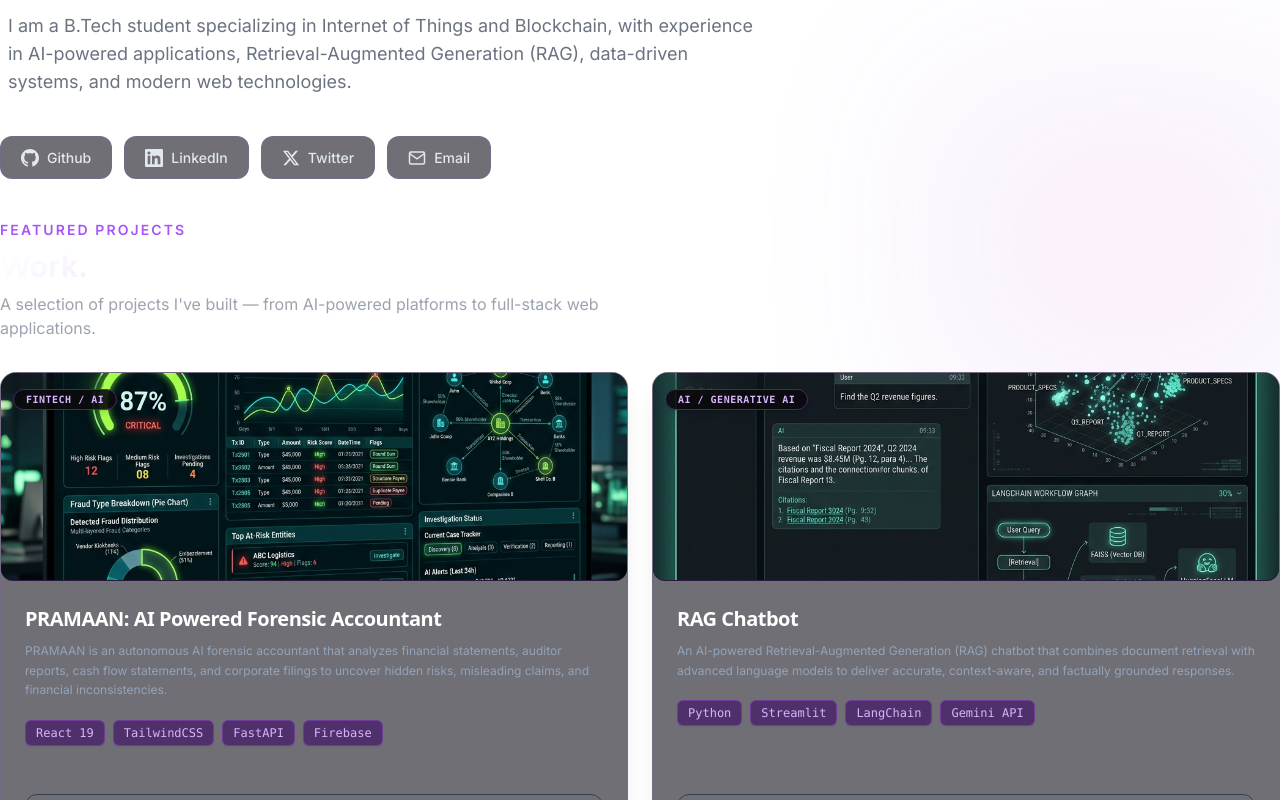
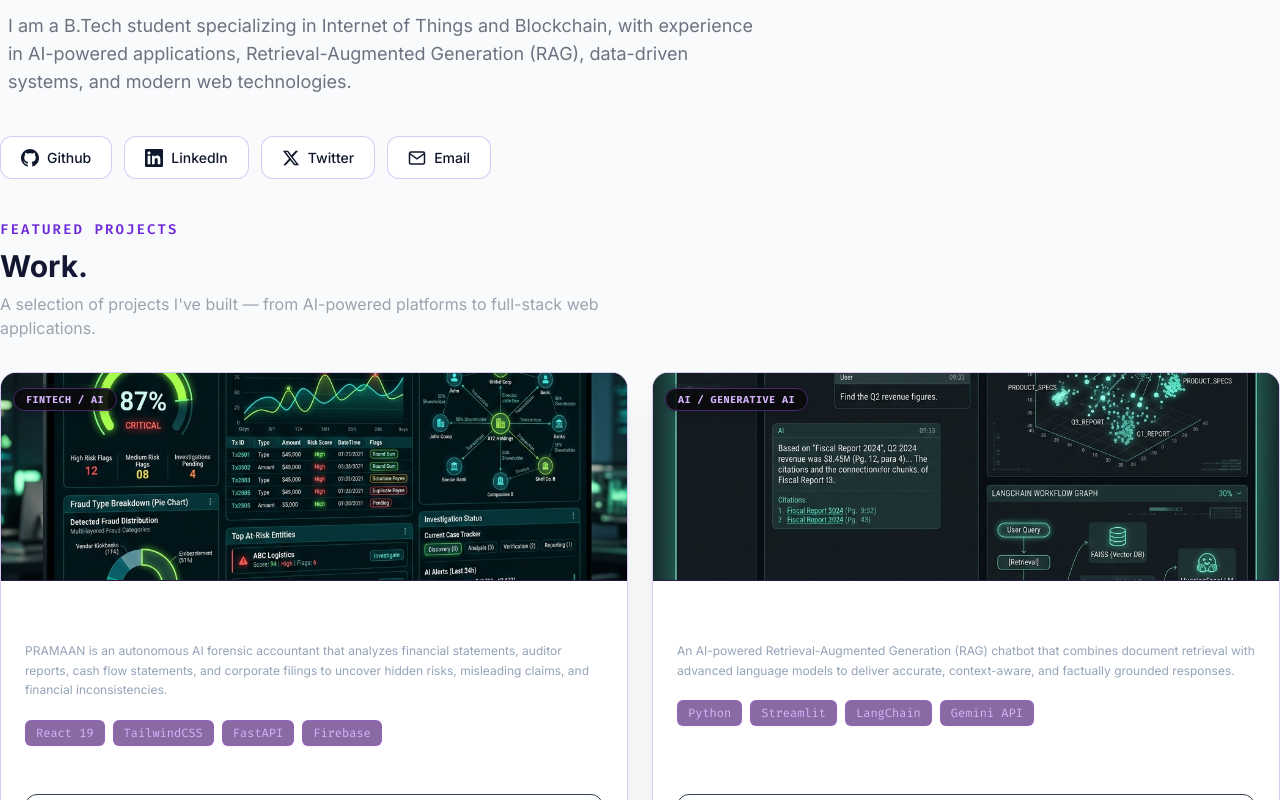
Before and after one commit to AaminSingh/my-portfolio, a Next.js app: page / in a window 1280 px wide. Shown: the part 460-1260 px from the top of the page. Built offline with nearby package versions, Linux system fonts and the light colour scheme.

Commit message:
feat(theme): implement 4 hacker theme variable palettes in styles/globals.css

```diff
--- a/styles/globals.css
+++ b/styles/globals.css
@@ -1,22 +1,115 @@
-@import url("https://fonts.googleapis.com/css2?family=Inter:wght@300;400;500;600;700;800&display=swap");
+@import url("https://fonts.googleapis.com/css2?family=Fira+Code:wght@400;500;600;700&family=Inter:wght@300;400;500;600;700;800&display=swap");
 @tailwind base;
 @tailwind components;
 @tailwind utilities;
 @import "./markdown.css";
 
+/* =========================================================================
+   FOUR DISTINCT THEME PALETTES WITH 100% SOLID OPAQUE DRAWER BACKGROUNDS
+   ========================================================================= */
+
+/* THEME 1: Cyber Purple (Default) */
+:root, [data-theme="purple"] {
+  --bg-main: #0a0a0d;
+  --bg-card: #12111f;
+  --bg-card-hover: #171629;
+  --bg-drawer: #0a0a0d; /* 100% Solid dark background for drawer */
+  --accent-primary: #c084fc;
+  --accent-secondary: #a855f7;
+  --accent-tertiary: #818cf8;
+  --accent-glow: rgba(168, 85, 247, 0.4);
+  --border-color: rgba(168, 85, 247, 0.3);
+  --border-hover: rgba(168, 85, 247, 0.6);
+  --badge-bg: rgba(168, 85, 247, 0.15);
+  --text-main: #f1f5f9;
+  --text-sub: #94a3b8;
+  --header-bg: #0a0a0d;
+}
+
+/* THEME 2: Neon Matrix / Cyber Mint */
+[data-theme="green"] {
+  --bg-main: #080c0a;
+  --bg-card: #0d1410;
+  --bg-card-hover: #121c16;
+  --bg-drawer: #080c0a; /* 100% Solid dark background for drawer */
+  --accent-primary: #4ade80;
+  --accent-secondary: #2dd4bf;
+  --accent-tertiary: #10b981;
+  --accent-glow: rgba(74, 222, 128, 0.4);
+  --border-color: rgba(74, 222, 128, 0.3);
+  --border-hover: rgba(74, 222, 128, 0.6);
+  --badge-bg: rgba(74, 222, 128, 0.15);
+  --text-main: #f1f5f9;
+  --text-sub: #94a3b8;
+  --header-bg: #080c0a;
+}
+
+/* THEME 3: Hyper Blue / Electric Cyan */
+[data-theme="blue"] {
+  --bg-main: #060b14;
+  --bg-card: #0c1626;
+  --bg-card-hover: #111f36;
+  --bg-drawer: #060b14; /* 100% Solid dark background for drawer */
+  --accent-primary: #38bdf8;
+  --accent-secondary: #06b6d4;
+  --accent-tertiary: #60a5fa;
+  --accent-glow: rgba(56, 189, 248, 0.4);
+  --border-color: rgba(56, 189, 248, 0.3);
+  --border-hover: rgba(56, 189, 248, 0.6);
+  --badge-bg: rgba(56, 189, 248, 0.15);
+  --text-main: #f1f5f9;
+  --text-sub: #94a3b8;
+  --header-bg: #060b14;
+}
+
+/* THEME 4: Clean Light / Minimalist White (Rich High-Contrast Deep Purple) */
+[data-theme="light"] {
+  --bg-main: #f8fafc;
+  --bg-card: #ffffff;
+  --bg-card-hover: #f1f5f9;
+  --bg-drawer: #ffffff; /* 100% Solid clean white background for drawer */
+  --accent-primary: #6d28d9; /* High-contrast vibrant deep purple */
+  --accent-secondary: #7c3aed;
+  --accent-tertiary: #4f46e5;
+  --accent-glow: rgba(109, 40, 217, 0.2);
+  --border-color: rgba(109, 40, 217, 0.25);
+  --border-hover: rgba(109, 40, 217, 0.6);
+  --badge-bg: rgba(109, 40, 217, 0.08);
+  --text-main: #0f172a;
+  --text-sub: #475569;
+  --header-bg: #ffffff;
+}
+
 * {
   font-family: "Inter", sans-serif;
 }
 
+code, pre, .font-mono {
+  font-family: "Fira Code", monospace;
+}
+
 html {
   scroll-behavior: smooth;
+  background-color: var(--bg-main);
+  color: var(--text-main);
+  transition: background-color 0.4s ease, color 0.4s ease;
 }
 
 body {
-  @apply dark:bg-black dark:text-white;
+  background-color: var(--bg-main);
+  color: var(--text-main);
+  transition: background-color 0.4s ease, color 0.4s ease;
 }
 
-/* === Gradient Background Glows === */
+/* === Hero Gradient Text === */
+.hero-gradient-text {
+  background: linear-gradient(135deg, var(--text-main) 0%, var(--accent-primary) 100%);
+  -webkit-background-clip: text;
+  -webkit-text-fill-color: transparent;
+  background-clip: text;
+}
+
+/* === Dynamic Radial Glow Orbs === */
 .gradient-circle {
   position: fixed;
   pointer-events: none;
@@ -24,16 +117,17 @@ body {
   top: -100px;
   left: 50%;
   transform: translateX(-50%);
-  height: 400px;
-  width: 600px;
-  opacity: 0.15;
-  filter: blur(80px);
+  height: 450px;
+  width: 650px;
+  opacity: 0.22;
+  filter: blur(90px);
   background: radial-gradient(
     circle,
-    rgba(168, 85, 247, 1) 0%,
-    rgba(99, 102, 241, 0.6) 50%,
-    rgba(236, 72, 153, 0.3) 100%
+    var(--accent-secondary) 0%,
+    var(--accent-tertiary) 50%,
+    transparent 100%
   );
+  transition: background 0.5s ease;
 }
 
 .gradient-circle-bottom {
@@ -42,41 +136,42 @@ body {
   z-index: -1;
   bottom: -100px;
   right: -100px;
-  height: 400px;
-  width: 500px;
-  opacity: 0.1;
-  filter: blur(80px);
+  height: 450px;
+  width: 550px;
+  opacity: 0.18;
+  filter: blur(90px);
   background: radial-gradient(
     circle,
-    rgba(236, 72, 153, 1) 0%,
-    rgba(168, 85, 247, 0.6) 50%,
-    rgba(99, 102, 241, 0.3) 100%
+    var(--accent-primary) 0%,
+    var(--accent-secondary) 50%,
+    transparent 100%
   );
+  transition: background 0.5s ease;
 }
 
-/* === Glassmorphism Cards === */
+/* === Theme Responsive Glass Cards === */
 .glass-card {
-  background: rgba(15, 15, 25, 0.6);
+  background: var(--bg-card);
   backdrop-filter: blur(20px);
   -webkit-backdrop-filter: blur(20px);
-  border: 1px solid rgba(168, 85, 247, 0.1);
+  border: 1px solid var(--border-color);
   border-radius: 16px;
   transition: all 0.4s cubic-bezier(0.4, 0, 0.2, 1);
 }
 
 .glass-card:hover {
-  transform: translateY(-8px);
-  border-color: rgba(168, 85, 247, 0.3);
+  transform: translateY(-6px);
+  border-color: var(--border-hover);
   box-shadow:
-    0 20px 60px rgba(0, 0, 0, 0.3),
-    0 0 40px rgba(168, 85, 247, 0.1);
+    0 20px 50px rgba(0, 0, 0, 0.2),
+    0 0 35px var(--accent-glow);
 }
 
 .glass-modal {
-  background: rgba(10, 10, 20, 0.95);
+  background: var(--bg-card);
   backdrop-filter: blur(30px);
   -webkit-backdrop-filter: blur(30px);
-  border: 1px solid rgba(168, 85, 247, 0.15);
+  border: 1px solid var(--border-color);
   border-radius: 20px;
 }
 
@@ -95,10 +190,10 @@ body {
   bottom: -2px;
   background: linear-gradient(
     45deg,
-    #a855f7,
-    #6366f1,
-    #ec4899,
-    #a855f7
+    var(--accent-primary),
+    var(--accent-secondary),
+    var(--accent-tertiary),
+    var(--accent-primary)
   );
   border-radius: 18px;
   z-index: -1;
@@ -110,37 +205,37 @@ body {
   opacity: 1;
 }
 
-/* === Technology Badges === */
+/* === Dynamic Badges === */
 .tech-badge {
   display: inline-flex;
   align-items: center;
   padding: 4px 12px;
   font-size: 0.75rem;
+  font-family: "Fira Code", monospace;
   font-weight: 500;
   border-radius: 9999px;
-  background: rgba(168, 85, 247, 0.1);
-  color: #c084fc;
-  border: 1px solid rgba(168, 85, 247, 0.2);
+  background: var(--badge-bg);
+  color: var(--accent-primary);
+  border: 1px solid var(--border-color);
   transition: all 0.3s ease;
   white-space: nowrap;
 }
 
 .tech-badge:hover {
-  background: rgba(168, 85, 247, 0.2);
-  border-color: rgba(168, 85, 247, 0.4);
-  box-shadow: 0 0 15px rgba(168, 85, 247, 0.2);
+  border-color: var(--border-hover);
+  box-shadow: 0 0 15px var(--accent-glow);
 }
 
-/* === Social Links Glow === */
+/* === Dynamic Social Links === */
 .social-link {
   display: inline-flex;
   align-items: center;
   gap: 8px;
   padding: 10px 20px;
   border-radius: 12px;
-  background: rgba(15, 15, 25, 0.6);
-  border: 1px solid rgba(168, 85, 247, 0.15);
-  color: #e2e8f0;
+  background: var(--bg-card);
+  border: 1px solid var(--border-color);
+  color: var(--text-main);
   font-size: 0.875rem;
   font-weight: 500;
   text-decoration: none;
@@ -149,26 +244,18 @@ body {
 }
 
 .social-link:hover {
-  background: rgba(168, 85, 247, 0.15);
-  border-color: rgba(168, 85, 247, 0.4);
-  color: #c084fc;
+  background: var(--badge-bg);
+  border-color: var(--border-hover);
+  color: var(--accent-primary);
   transform: translateY(-3px);
   box-shadow:
-    0 10px 30px rgba(0, 0, 0, 0.2),
-    0 0 20px rgba(168, 85, 247, 0.15);
+    0 10px 30px rgba(0, 0, 0, 0.15),
+    0 0 20px var(--accent-glow);
 }
 
-.social-link svg {
-  transition: all 0.3s ease;
-}
-
-.social-link:hover svg {
-  filter: drop-shadow(0 0 6px rgba(168, 85, 247, 0.6));
-}
-
-/* === Keyword Highlight === */
+/* === Dynamic Keyword Highlight === */
 .highlight-keyword {
-  color: #c084fc;
+  color: var(--accent-primary);
   font-weight: 600;
   position: relative;
 }
@@ -180,8 +267,8 @@ body {
   left: 0;
   width: 100%;
   height: 2px;
-  background: linear-gradient(90deg, #a855f7, #6366f1);
-  opacity: 0;
+  background: linear-gradient(90deg, var(--accent-primary), var(--accent-secondary));
+  opacity: 0.7;
   transition: opacity 0.3s ease;
 }
 
@@ -189,13 +276,13 @@ body {
   opacity: 1;
 }
 
-/* === Modal Styles === */
+/* === Modal === */
 .modal-backdrop {
   position: fixed;
   inset: 0;
   z-index: 50;
-  background: rgba(0, 0, 0, 0.7);
-  backdrop-filter: blur(8px);
+  background: rgba(0, 0, 0, 0.85);
+  backdrop-filter: blur(10px);
   display: flex;
   align-items: center;
   justify-content: center;
@@ -213,263 +300,89 @@ body {
   width: 4px;
 }
 
-.modal-content::-webkit-scrollbar-track {
-  background: transparent;
-}
-
 .modal-content::-webkit-scrollbar-thumb {
-  background: rgba(168, 85, 247, 0.3);
+  background: var(--border-color);
   border-radius: 10px;
 }
 
-@keyframes modalSlideIn {
-  0% {
-    opacity: 0;
-    transform: scale(0.95) translateY(20px);
-  }
-  100% {
-    opacity: 1;
-    transform: scale(1) translateY(0);
-  }
-}
-
-/* === Project Card Image === */
-.project-image-wrapper {
-  overflow: hidden;
-  border-radius: 12px;
-}
-
-.project-image-wrapper img {
-  transition: transform 0.5s cubic-bezier(0.4, 0, 0.2, 1);
-}
-
-.glass-card:hover .project-image-wrapper img {
-  transform: scale(1.08);
-}
-
-/* === Scroll Reveal === */
-.scroll-reveal {
-  opacity: 0;
-  transform: translateY(30px);
-  transition: all 0.8s cubic-bezier(0.4, 0, 0.2, 1);
-}
-
-.scroll-reveal.revealed {
-  opacity: 1;
-  transform: translateY(0);
-}
-
-/* === Section Title === */
+/* === Section Titles === */
 .section-title {
   font-size: 0.875rem;
+  font-family: "Fira Code", monospace;
   font-weight: 600;
   text-transform: uppercase;
   letter-spacing: 0.15em;
-  color: #a855f7;
+  color: var(--accent-primary);
   margin-bottom: 8px;
 }
 
 .section-heading {
   font-size: 2rem;
   font-weight: 700;
-  background: linear-gradient(135deg, #ffffff, #a855f7);
+  background: linear-gradient(135deg, var(--text-main), var(--accent-primary));
   -webkit-background-clip: text;
   -webkit-text-fill-color: transparent;
   background-clip: text;
 }
 
-/* === Scrollbar === */
+/* === Scrollbars === */
 ::-webkit-scrollbar {
   width: 6px;
 }
 
 ::-webkit-scrollbar-track {
-  background: transparent;
+  background: var(--bg-main);
 }
 
 ::-webkit-scrollbar-thumb {
-  background: rgba(168, 85, 247, 0.3);
+  background: var(--border-color);
   border-radius: 10px;
 }
 
 ::-webkit-scrollbar-thumb:hover {
-  background: rgba(168, 85, 247, 0.5);
+  background: var(--border-hover);
 }
 
-/* === Primary Button Enhanced === */
-.btn-primary {
-  display: inline-flex;
-  align-items: center;
-  gap: 8px;
-  padding: 8px 20px;
-  border-radius: 10px;
-  font-size: 0.875rem;
-  font-weight: 600;
-  transition: all 0.3s cubic-bezier(0.4, 0, 0.2, 1);
-  border: none;
-  cursor: pointer;
+/* === Dynamic Buttons === */
+.btn-details {
+  background: linear-gradient(135deg, var(--accent-secondary), var(--accent-tertiary));
+  color: #ffffff;
+  font-weight: 700;
 }
 
-.btn-github {
-  background: rgba(255, 255, 255, 0.1);
-  color: #e2e8f0;
-  border: 1px solid rgba(255, 255, 255, 0.15);
-}
-
-.btn-github:hover {
-  background: rgba(255, 255, 255, 0.15);
-  border-color: rgba(255, 255, 255, 0.3);
+.btn-details:hover {
+  box-shadow: 0 8px 25px var(--accent-glow);
   transform: translateY(-2px);
 }
 
-.btn-details {
-  background: linear-gradient(135deg, #a855f7, #6366f1);
-  color: white;
-}
-
-.btn-details:hover {
-  box-shadow: 0 8px 25px rgba(168, 85, 247, 0.35);
-  transform: translateY(-2px);
-}
-
-/* === Category Badge === */
 .category-badge {
   display: inline-block;
   padding: 4px 14px;
   font-size: 0.7rem;
+  font-family: "Fira Code", monospace;
   font-weight: 600;
   text-transform: uppercase;
   letter-spacing: 0.08em;
   border-radius: 9999px;
-  background: linear-gradient(135deg, rgba(168, 85, 247, 0.2), rgba(99, 102, 241, 0.2));
-  color: #c084fc;
-  border: 1px solid rgba(168, 85, 247, 0.25);
+  background: var(--badge-bg);
+  color: var(--accent-primary);
+  border: 1px solid var(--border-color);
 }
 
-/* === Admin Dashboard Styles === */
-.admin-card {
-  background: rgba(15, 15, 25, 0.8);
-  border: 1px solid rgba(168, 85, 247, 0.1);
-  border-radius: 12px;
-  padding: 20px;
-  transition: all 0.3s ease;
-}
-
-.admin-card:hover {
-  border-color: rgba(168, 85, 247, 0.3);
-}
-
+/* Admin Dashboard Inputs */
 .admin-input {
   width: 100%;
   padding: 10px 14px;
-  background: rgba(15, 15, 25, 0.8);
-  border: 1px solid rgba(168, 85, 247, 0.2);
+  background: var(--bg-card);
+  border: 1px solid var(--border-color);
   border-radius: 8px;
-  color: #e2e8f0;
+  color: var(--text-main);
   font-size: 0.875rem;
   transition: all 0.3s ease;
   outline: none;
-  font-family: "Inter", sans-serif;
 }
 
 .admin-input:focus {
-  border-color: #a855f7;
-  box-shadow: 0 0 20px rgba(168, 85, 247, 0.15);
+  border-color: var(--accent-primary);
+  box-shadow: 0 0 20px var(--accent-glow);
 }
-
-.admin-input::placeholder {
-  color: rgba(226, 232, 240, 0.3);
-}
-
-.admin-btn {
-  display: inline-flex;
-  align-items: center;
-  justify-content: center;
-  gap: 6px;
-  padding: 10px 20px;
-  border-radius: 10px;
-  font-size: 0.875rem;
-  font-weight: 600;
-  cursor: pointer;
-  transition: all 0.3s ease;
-  border: none;
-  font-family: "Inter", sans-serif;
-}
-
-.admin-btn-primary {
-  background: linear-gradient(135deg, #a855f7, #6366f1);
-  color: white;
-}
-
-.admin-btn-primary:hover {
-  box-shadow: 0 8px 25px rgba(168, 85, 247, 0.35);
-  transform: translateY(-2px);
-}
-
-.admin-btn-danger {
-  background: rgba(239, 68, 68, 0.15);
-  color: #f87171;
-  border: 1px solid rgba(239, 68, 68, 0.2);
-}
-
-.admin-btn-danger:hover {
-  background: rgba(239, 68, 68, 0.25);
-  border-color: rgba(239, 68, 68, 0.4);
-}
-
-.admin-btn-secondary {
-  background: rgba(255, 255, 255, 0.05);
-  color: #e2e8f0;
-  border: 1px solid rgba(255, 255, 255, 0.1);
-}
-
-.admin-btn-secondary:hover {
-  background: rgba(255, 255, 255, 0.1);
-  border-color: rgba(255, 255, 255, 0.2);
-}
-
-/* === Light Theme Overrides === */
-:root {
-  color-scheme: dark;
-}
-
-.light .glass-card {
-  background: rgba(255, 255, 255, 0.7);
-  border-color: rgba(168, 85, 247, 0.1);
-}
-
-.light .glass-card:hover {
-  box-shadow:
-    0 20px 60px rgba(0, 0, 0, 0.1),
-    0 0 40px rgba(168, 85, 247, 0.05);
-}
-
-.light .social-link {
-  background: rgba(255, 255, 255, 0.8);
-  color: #334155;
-  border-color: rgba(168, 85, 247, 0.15);
-}
-
-.light .social-link:hover {
-  color: #7c3aed;
-}
-
-.light .tech-badge {
-  background: rgba(168, 85, 247, 0.08);
-  color: #7c3aed;
-}
-
-.light .section-heading {
-  background: linear-gradient(135deg, #1e293b, #7c3aed);
-  -webkit-background-clip: text;
-  -webkit-text-fill-color: transparent;
-  background-clip: text;
-}
-
-.light .highlight-keyword {
-  color: #7c3aed;
-}
-
-.opacity-0 {
-  opacity: 0;
-}
```
